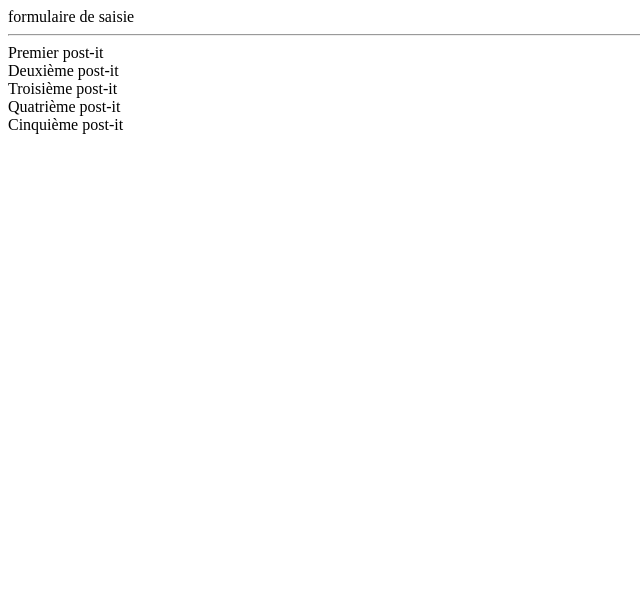
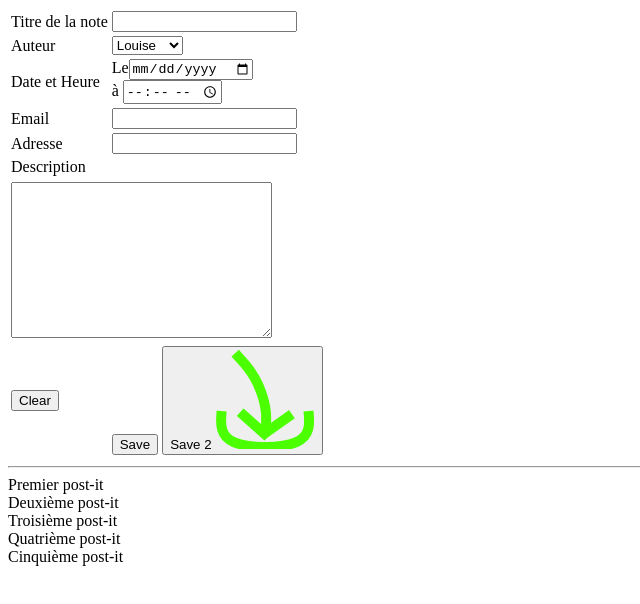
Before and after one commit to sebfigaro/2021_03_02_DHL_S, a website: page index.html in a window 1280 px wide. Shown: the whole page, without its empty margins (0-640 px from the left). Drawn offline with Linux system fonts and the light colour scheme.

Commit message:
Création formulaire

```diff
--- a/index.html
+++ b/index.html
@@ -9,7 +9,56 @@
 <body>
     <div id="main-content">
         <div id="formulaire-de-saisie">
-            formulaire de saisie
+            <form action="" method="GET">
+                <!-- Content : titre, auteur, adresse, mail , couleur, description -->
+                <table>
+                    <tr>
+                        <td><label for="form-titre">Titre de la note</label></td>
+                        <td><input type="text" name="form-titre" id="form-titre"></td>
+                    </tr>
+                    <tr>
+                        <td><label for="form-auteur">Auteur</label></td>
+                        <td>
+                            <select name="form-auteur" id="form-auteur" >
+                                <option value="0">Louise</option>
+                                <option value="1">Cédric</option>
+                                <option value="2">Thomas</option>
+                                <option value="2">L'invité</option>
+                            </select>
+                        </td>
+                    </tr>
+                    <tr>
+                        <td><label for="form-date">Date et Heure</label></td>
+                        <td>Le<input type="date" name="form-date" id="form-date"><br/>
+                            à <input type="time" name="form-time" id="form-time"></td>
+                    </tr>
+                    <tr>
+                        <td><label for="form-email">Email</label></td>
+                        <td><input type="email" name="form-email" id="form-email"></td>
+                    </tr>
+                    <tr>
+                        <td><label for="form-adresse">Adresse</label></td>
+                        <td><input type="email" name="form-adresse" id="form-adresse"></td>
+                    </tr>
+                    <tr>
+                        <td colspan="2">
+                            <label for="form-description">Description</label>
+                        </td>
+                    <tr>
+                    </tr>
+                        <td colspan="2">
+                            <textarea type="text-aera" name="form-description" id="form-description" cols="30" rows="10"></textarea>
+                        </td>
+                    </tr>
+                    <tr>
+                        <td><input type="reset" value="Clear"></td>
+                        <td>
+                            <input type="submit" value="Save">
+                            <button type="submit">Save 2 <img src="img/save.png"/></button>
+                    </td>
+                    </tr>
+                </table>
+            </form>
         </div>
         <hr/>
         <div id="post-it-liste">
```
Also changed, not shown: img/Save.png (added).
